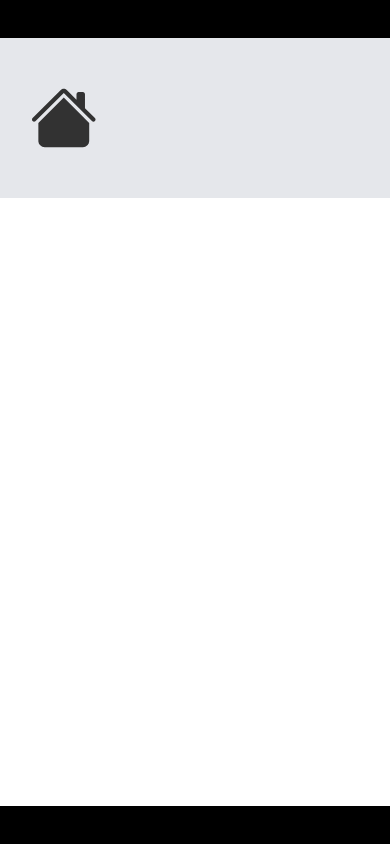
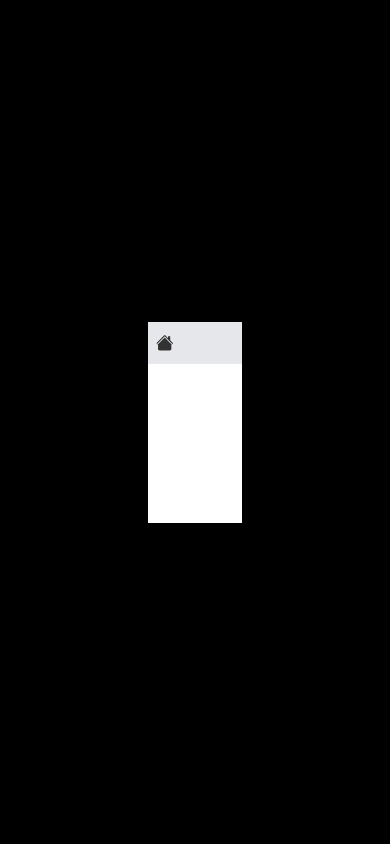
Before and after one commit to DivorcedLance/innoject-pro-interface, a React (Vite) app: page /innoject-pro-interface/settings in a window 390 px wide. Built offline with nearby package versions, Linux system fonts and the light colour scheme.

Commit message:
Update Responsive style

```diff
--- a/src/App.tsx
+++ b/src/App.tsx
@@ -7,15 +7,13 @@ import TestSyringe from "./views/TestSyringe";
 import { useToast } from "./contexts/useToast";
 import { Toast } from "./components/Toast";
 import { LanguageProvider } from "./contexts/LanguageProvider";
+import { ResponsiveContainer } from "./components/ResponsiveContainer";
 
 function App() {
   const { toasts, removeToast } = useToast();
   return (
-    <div className="min-h-screen min-w-full w-full h-full flex items-center justify-center bg-black">
-      <div
-        className="w-[1338px] h-[768px] bg-white mx-auto my-0 flex flex-col overflow-auto relative"
-        style={{ boxSizing: "content-box" }}
-      >
+    <div className="w-full h-screen flex items-center justify-center bg-black p-4">
+      <ResponsiveContainer>
         <LanguageProvider>
           <NumpadProvider>
             <Routes>
@@ -38,7 +36,7 @@ function App() {
             onClose={() => removeToast(toast.id)}
           />
         ))}
-      </div>
+      </ResponsiveContainer>
     </div>
   );
 }
--- /dev/null
+++ b/src/components/ResponsiveContainer.tsx
@@ -0,0 +1,40 @@
+import { useEffect, useState } from "react";
+
+export const ResponsiveContainer = ({
+  children,
+}: {
+  children: React.ReactNode;
+}) => {
+  const [scale, setScale] = useState(1);
+
+  useEffect(() => {
+    const calculateScale = () => {
+      const viewportWidth = window.innerWidth;
+      const viewportHeight = window.innerHeight;
+
+      const scaleX = (viewportWidth - 40) / 1338; // 40px margen
+      const scaleY = (viewportHeight - 40) / 768;
+
+      const newScale = Math.min(scaleX, scaleY, 1);
+      setScale(newScale);
+    };
+
+    calculateScale();
+    window.addEventListener("resize", calculateScale);
+    return () => window.removeEventListener("resize", calculateScale);
+  }, []);
+
+  return (
+    <div
+      className="w-[1338px] h-[768px] bg-white mx-auto my-0 flex flex-col overflow-auto relative"
+      style={{
+        boxSizing: "content-box",
+        transform: `scale(${scale})`,
+        transformOrigin: "center center",
+        transition: "transform 0.3s ease",
+      }}
+    >
+      {children}
+    </div>
+  );
+};
```
